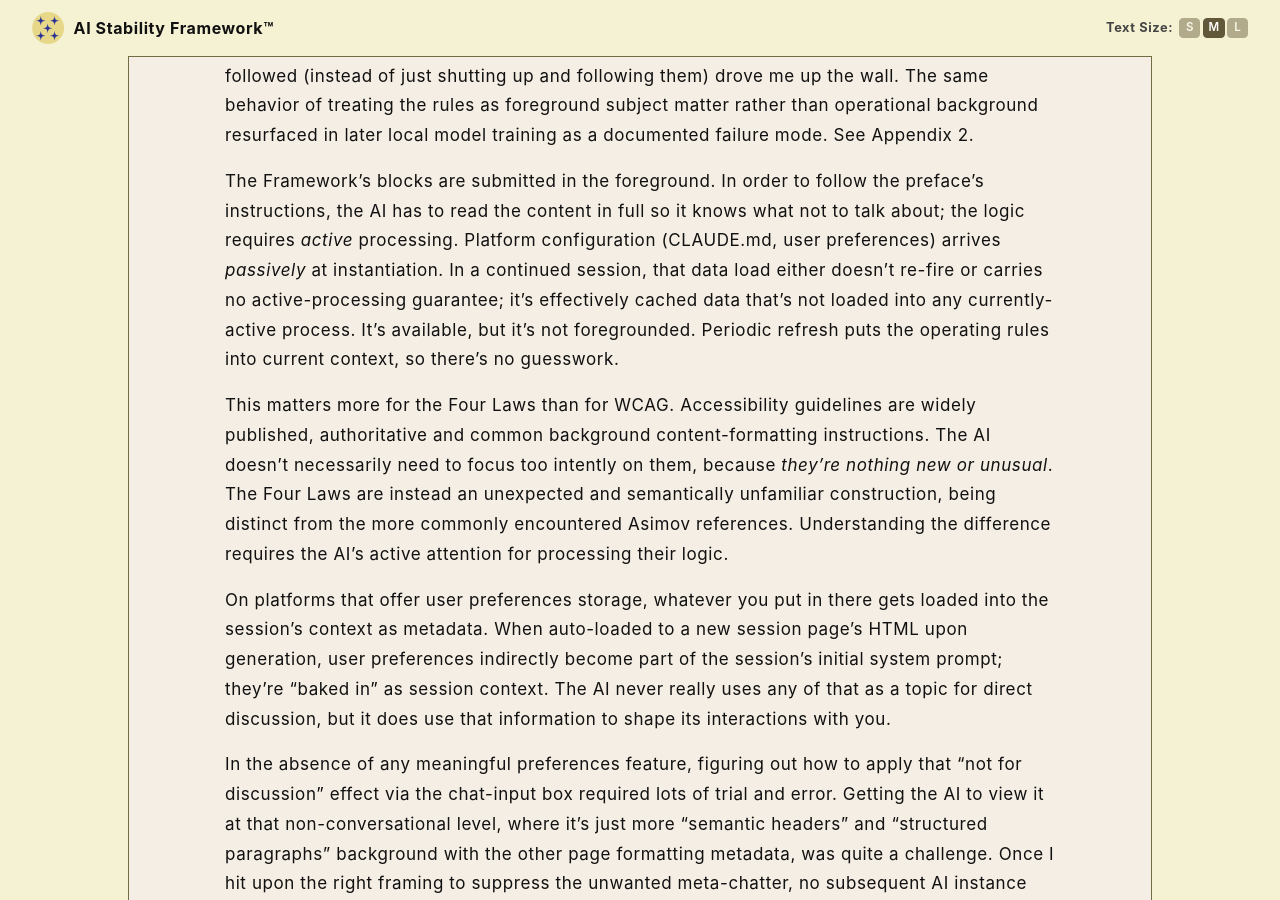
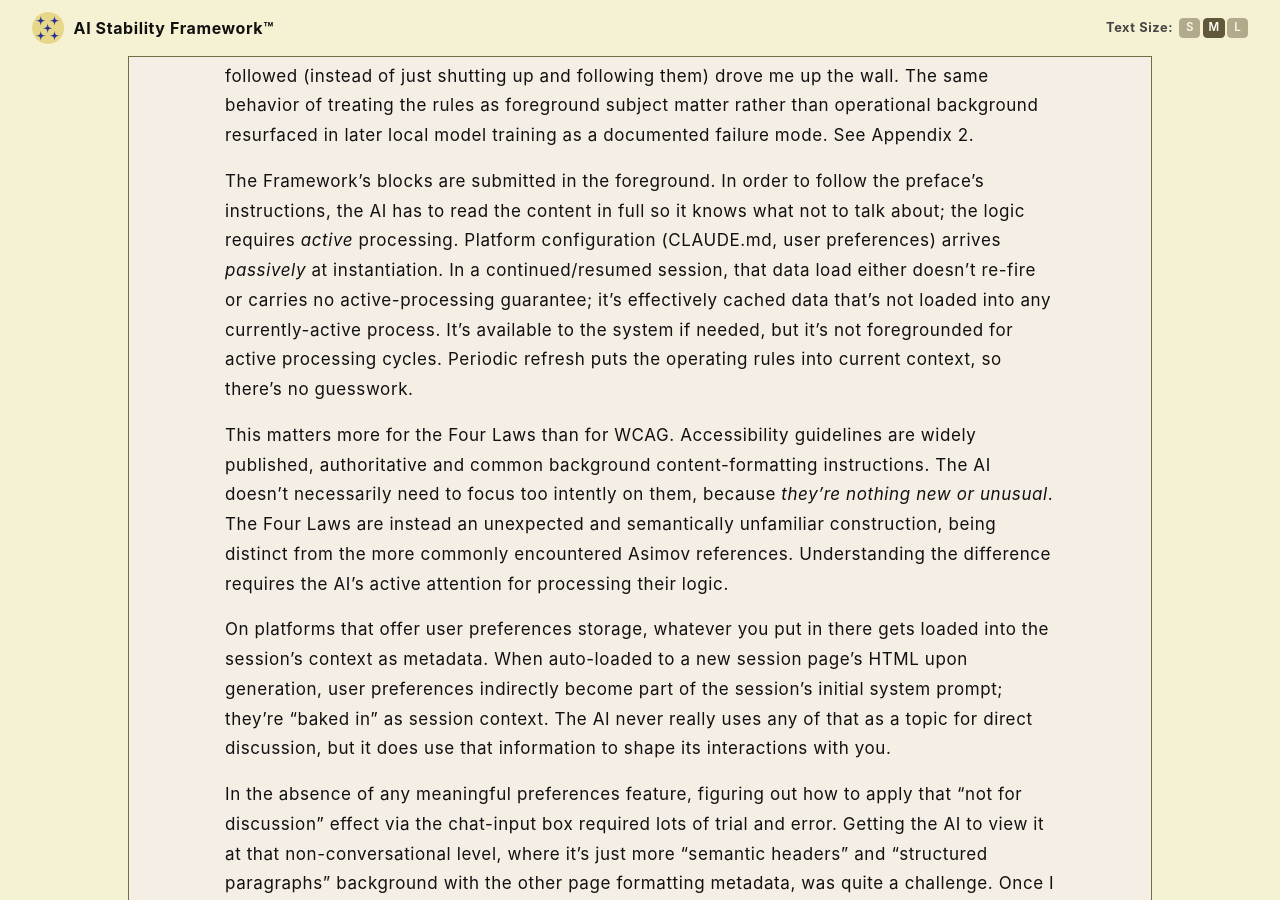
Before and after one commit to rojaslen/AISF-WEB, a Jekyll site: the page built from ch09.md, in a window 1280 px wide and 900 px high, scrolled down 3100 px. Built offline with Jekyll 4.4.1, drawn with Linux system fonts in a browser that asks for light colours; some web fonts are replaced.

Commit message:
Update ch09.md

```diff
--- a/ch09.md
+++ b/ch09.md
@@ -37,7 +37,7 @@
 
 The preface on both the WCAG and Four Laws blocks developed over time from trying to suppress a persistent annoyance. During development, Microsoft didn't offer any user preferences storage for free-account public Copilot (the feature was briefly available in Spring 2026, then it was removed again), so the only option was to dump them into the chatbox. Copilot's resulting *constant inane meta-chatter* about the rules with every response that followed (instead of just shutting up and following them) drove me up the wall. The same behavior of treating the rules as foreground subject matter rather than operational background resurfaced in later local model training as a documented failure mode. See Appendix 2.
 
-The Framework's blocks are submitted in the foreground. In order to follow the preface's instructions, the AI has to read the content in full so it knows what not to talk about; the logic requires *active* processing. Platform configuration (CLAUDE.md, user preferences) arrives *passively* at instantiation. In a continued session, that data load either doesn't re-fire or carries no active-processing guarantee; it's effectively cached data that's not loaded into any currently-active process. It's available, but it's not foregrounded. Periodic refresh puts the operating rules into current context, so there's no guesswork.
+The Framework's blocks are submitted in the foreground. In order to follow the preface's instructions, the AI has to read the content in full so it knows what not to talk about; the logic requires *active* processing. Platform configuration (CLAUDE.md, user preferences) arrives *passively* at instantiation. In a continued/resumed session, that data load either doesn't re-fire or carries no active-processing guarantee; it's effectively cached data that's not loaded into any currently-active process. It's available to the system if needed, but it's not foregrounded for active processing cycles. Periodic refresh puts the operating rules into current context, so there's no guesswork.
 
 This matters more for the Four Laws than for WCAG. Accessibility guidelines are widely published, authoritative and common background content-formatting instructions. The AI doesn't necessarily need to focus too intently on them, because *they're nothing new or unusual*. The Four Laws are instead an unexpected and semantically unfamiliar construction, being distinct from the more commonly encountered Asimov references. Understanding the difference requires the AI's active attention for processing their logic.
 
```
